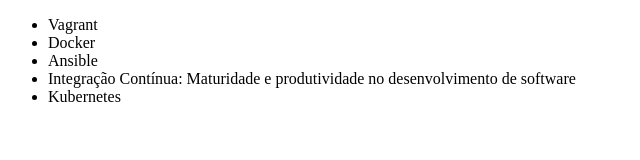
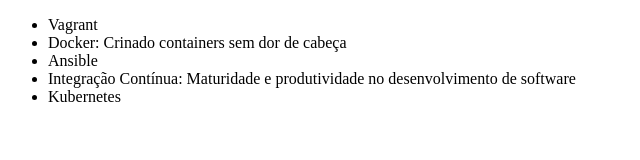
Before and after one commit to DiogoMalfatti/cursoAL-git, a plain HTML site: page index.html in a window 1280 px wide. Shown: the whole page, without its empty margins (0-640 px from the left). Drawn offline with Linux system fonts and the light colour scheme.

Commit message:
tambem alterei o html

```diff
--- a/index.html
+++ b/index.html
@@ -2,12 +2,12 @@
 <html lang="en">
 <head>
     <meta charset="UTF-8">
-    <title>Cursos da Alura</title>
+    <title>Lista de Cursos de DevOps da Alura</title>
 </head>
 <body>
     <ul>
         <li>Vagrant</li>
-        <li>Docker</li>
+        <li>Docker: Crinado containers sem dor de cabeça</li>
         <li>Ansible</li>
         <li>Integração Contínua: Maturidade e
             produtividade no desenvolvimento de software</li>
```
